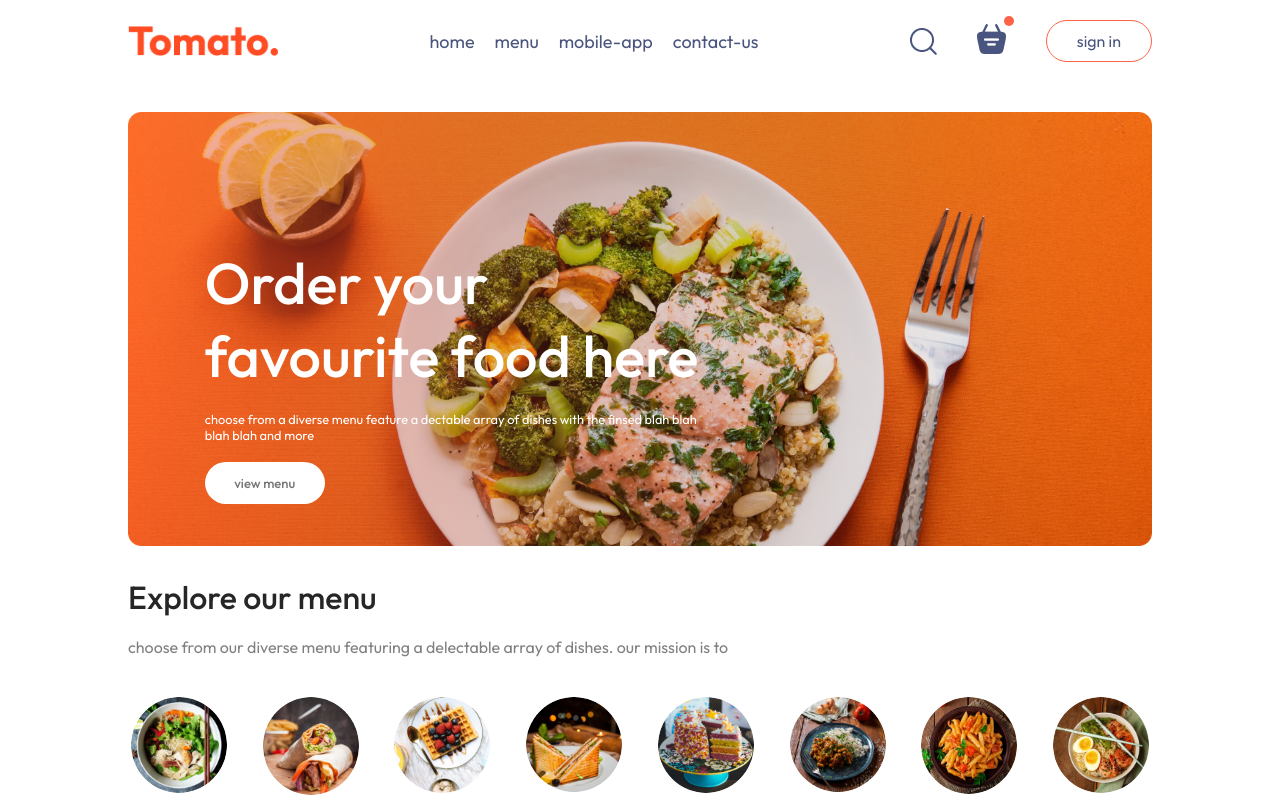
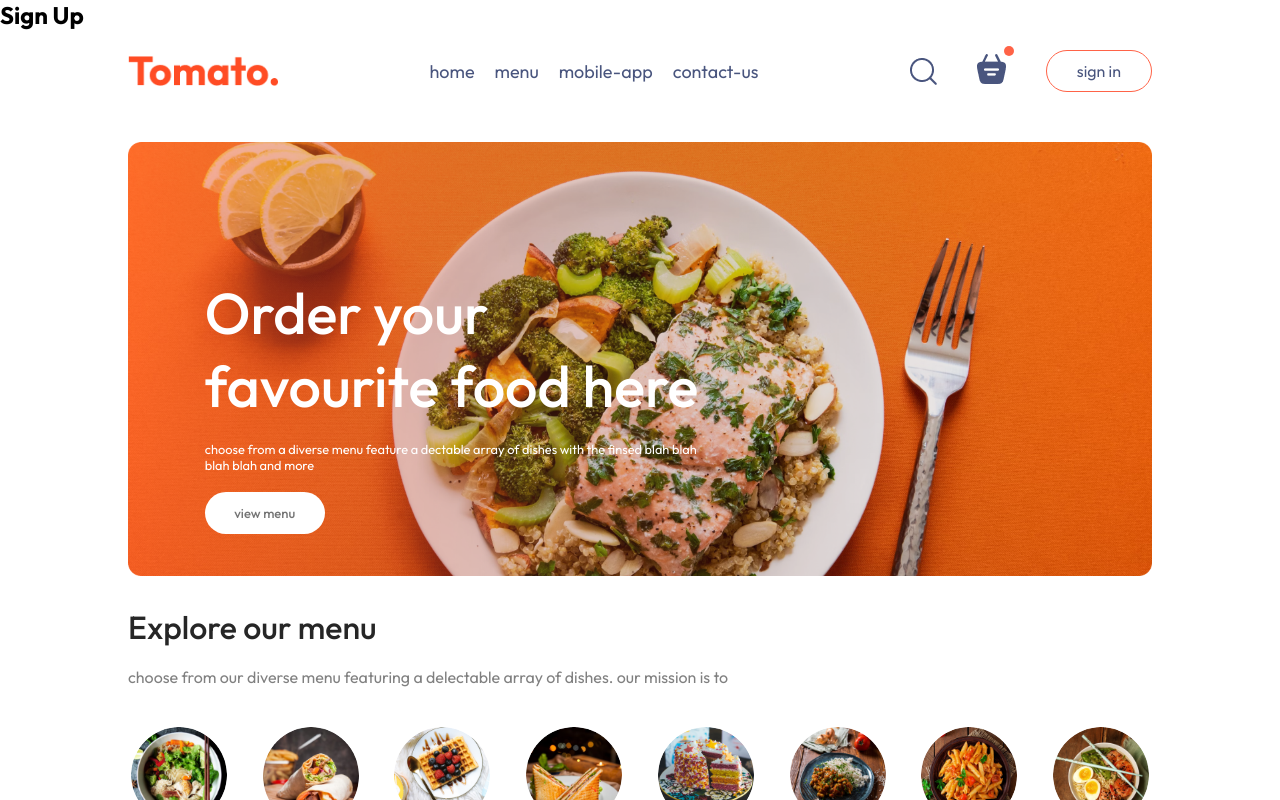
Before and after one commit to aryal31/Food-delivery-sys, a React (Vite) app: page / in a window 1280 px wide. Both pictures are taken after a click on the button "sign in". Shown: the top 800 px of the page. Built offline with nearby package versions, Linux system fonts and the light colour scheme.

Commit message:
still-workigon-login-popup

```diff
--- a/src/App.jsx
+++ b/src/App.jsx
@@ -1,16 +1,22 @@
-import React from "react";
+import React, { useState } from "react";
 import Navbar from "./components/Navbar/Navbar";
 import { Route, Routes } from "react-router-dom";
 import PlaceOrder from "./pages/placeOrder/PlaceOrder";
 import Home from "./pages/Home/Home";
 import Cart from "./pages/Cart/Cart";
 import Footer from "./components/Footer/Footer";
+import LoginPopup from "./components/LoginPopup/LoginPopup";
+
 
 const App = () => {
+
+  const [showLogin, setShowLogin] = useState(false)
+
   return (
     <>
+    {showLogin?<LoginPopup/>:<></>}
     <div className="app">
-      <Navbar />
+      <Navbar setShowLogin={setShowLogin}/>
       <Routes>
         <Route path="/" element={<Home />} />
         <Route path="/cart" element={<Cart />} />
--- a/src/components/LoginPopup/LoginPopup.jsx
+++ b/src/components/LoginPopup/LoginPopup.jsx
@@ -1,10 +1,21 @@
-import React from 'react'
+import React, { useState } from 'react'
 import './LoginPopup.css'
 
 const LoginPopup = () => {
+
+  const [currState, setCurrState] = useState("Sign Up")
   return (
     <div className="login-popup">
-
+      <form
+       className="login-popup-container">
+        <div className="login-popup-title">
+          <h2>
+            {
+              currState
+            }
+          </h2>
+        </div>
+       </form>
     </div>
   )
 }
--- a/src/components/Navbar/Navbar.jsx
+++ b/src/components/Navbar/Navbar.jsx
@@ -3,18 +3,41 @@ import "./Navbar.css";
 import { assets } from "../../assets/assets";
 import { Link } from "react-router-dom";
 
-const Navbar = () => {
-
+const Navbar = ({ setShowLogin }) => {
   const [menu, setmenu] = useState("");
 
   return (
     <div className="navbar">
       <img src={assets.logo} alt="Logo" className="logo" />
       <ul className="navbar-menu">
-        <Link to="/"  onClick={()=>setmenu("home")} className={menu==="home"?"active":""}>home</Link>
-        <a href="#explore-menu"onClick={()=>setmenu("menu")} className={menu==="menu"?"active":""}>menu</a>
-        <a href="#app-download" onClick={()=>setmenu("mobile-app")} className={menu==="mobile-app"?"active":""}>mobile-app</a>
-        <a href="#footer"onClick={()=>setmenu("contact-us")} className={menu==="contact-us"?"active":""}>contact-us</a>
+        <Link
+          to="/"
+          onClick={() => setmenu("home")}
+          className={menu === "home" ? "active" : ""}
+        >
+          home
+        </Link>
+        <a
+          href="#explore-menu"
+          onClick={() => setmenu("menu")}
+          className={menu === "menu" ? "active" : ""}
+        >
+          menu
+        </a>
+        <a
+          href="#app-download"
+          onClick={() => setmenu("mobile-app")}
+          className={menu === "mobile-app" ? "active" : ""}
+        >
+          mobile-app
+        </a>
+        <a
+          href="#footer"
+          onClick={() => setmenu("contact-us")}
+          className={menu === "contact-us" ? "active" : ""}
+        >
+          contact-us
+        </a>
       </ul>
       <div className="navbar-right">
         <img src={assets.search_icon} alt="" />
@@ -22,7 +45,13 @@ const Navbar = () => {
           <img src={assets.basket_icon} alt="" />
           <div className="dot"></div>
         </div>
-        <button>sign in</button>
+        <button
+          onClick={() => {
+            setShowLogin(true);
+          }}
+        >
+          sign in
+        </button>
       </div>
     </div>
   );
```
